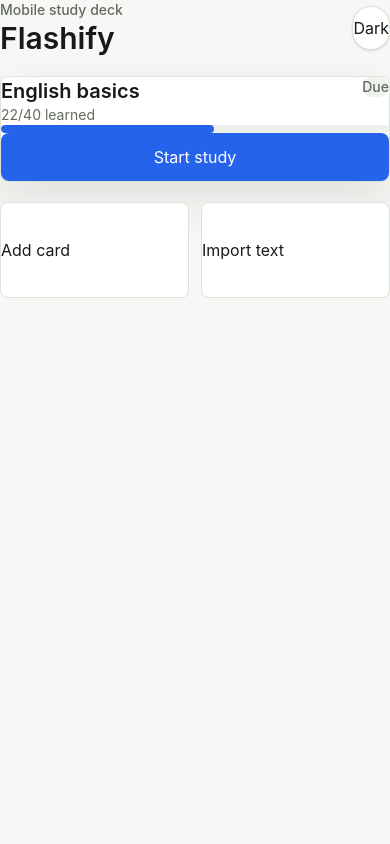
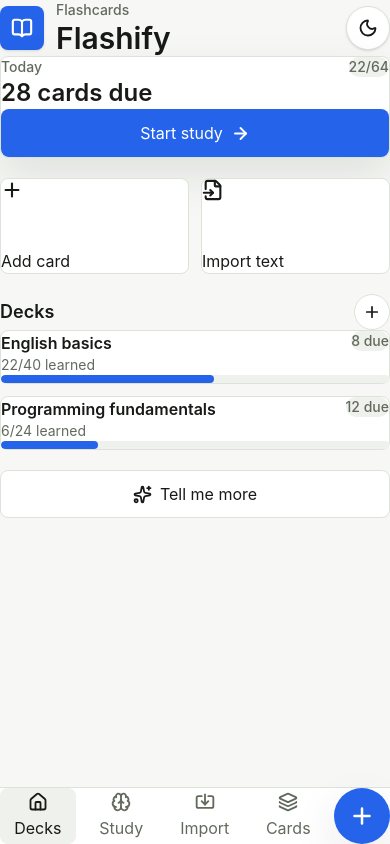
Before and after one commit to TarasKun/flashify, a Next.js app: page / in a window 390 px wide. Built offline with nearby package versions, Linux system fonts and the light colour scheme.

Commit message:
Build mobile app shell

```diff
--- /dev/null
+++ b/app/_components/app-shell.tsx
@@ -0,0 +1,97 @@
+import {
+  BookOpen,
+  Brain,
+  Home,
+  Import,
+  Layers3,
+  Plus,
+} from "lucide-react";
+import type { ReactNode } from "react";
+import { ThemeToggle } from "./theme-toggle";
+
+type AppShellProps = {
+  children: ReactNode;
+};
+
+const navItems = [
+  {
+    label: "Decks",
+    icon: Home,
+    active: true,
+  },
+  {
+    label: "Study",
+    icon: Brain,
+    active: false,
+  },
+  {
+    label: "Import",
+    icon: Import,
+    active: false,
+  },
+  {
+    label: "Cards",
+    icon: Layers3,
+    active: false,
+  },
+];
+
+export function AppShell({ children }: AppShellProps) {
+  return (
+    <main className="min-h-dvh bg-[var(--app-bg)] text-[var(--app-text)]">
+      <div className="mx-auto flex min-h-dvh w-full max-w-md flex-col px-4 pb-[calc(5.75rem+env(safe-area-inset-bottom))] pt-[calc(1rem+env(safe-area-inset-top))]">
+        <header className="flex items-center justify-between gap-3">
+          <div className="flex min-w-0 items-center gap-3">
+            <div className="grid size-11 shrink-0 place-items-center rounded-lg bg-[var(--app-primary)] text-[var(--app-primary-contrast)] shadow-sm">
+              <BookOpen aria-hidden="true" size={22} strokeWidth={2.3} />
+            </div>
+            <div className="min-w-0">
+              <p className="text-sm font-medium text-[var(--app-text-muted)]">
+                Flashcards
+              </p>
+              <h1 className="truncate text-3xl font-semibold tracking-normal">
+                Flashify
+              </h1>
+            </div>
+          </div>
+          <ThemeToggle />
+        </header>
+
+        <div className="mt-6 flex-1">{children}</div>
+      </div>
+
+      <nav className="fixed inset-x-0 bottom-0 z-10 border-t border-[var(--app-border)] bg-[color-mix(in_srgb,var(--app-surface)_92%,transparent)] px-4 pb-[calc(0.75rem+env(safe-area-inset-bottom))] pt-2 backdrop-blur">
+        <div className="mx-auto grid max-w-md grid-cols-[repeat(4,minmax(0,1fr))_3.5rem] items-center gap-2">
+          {navItems.map((item) => {
+            const Icon = item.icon;
+
+            return (
+              <button
+                aria-current={item.active ? "page" : undefined}
+                className={`flex h-14 flex-col items-center justify-center gap-1 rounded-lg text-xs font-medium ${
+                  item.active
+                    ? "bg-[var(--app-surface-muted)] text-[var(--app-text)]"
+                    : "text-[var(--app-text-muted)]"
+                }`}
+                key={item.label}
+                type="button"
+              >
+                <Icon aria-hidden="true" size={20} strokeWidth={2.2} />
+                <span>{item.label}</span>
+              </button>
+            );
+          })}
+
+          <button
+            aria-label="Add"
+            className="grid size-14 place-items-center rounded-full bg-[var(--app-primary)] text-[var(--app-primary-contrast)] shadow-[var(--app-shadow)]"
+            title="Add"
+            type="button"
+          >
+            <Plus aria-hidden="true" size={26} strokeWidth={2.3} />
+          </button>
+        </div>
+      </nav>
+    </main>
+  );
+}
--- /dev/null
+++ b/app/_components/theme-toggle.tsx
@@ -0,0 +1,74 @@
+"use client";
+
+import { Moon, Sun } from "lucide-react";
+import { useEffect, useSyncExternalStore } from "react";
+
+type ThemeMode = "light" | "dark";
+
+const THEME_STORAGE_KEY = "flashify-theme";
+const THEME_CHANGE_EVENT = "flashify-theme-change";
+
+export function ThemeToggle() {
+  const theme = useSyncExternalStore(
+    subscribeToTheme,
+    getThemeSnapshot,
+    getServerThemeSnapshot,
+  );
+
+  useEffect(() => {
+    document.documentElement.dataset.theme = theme;
+  }, [theme]);
+
+  function toggleTheme() {
+    const nextTheme = theme === "dark" ? "light" : "dark";
+
+    document.documentElement.dataset.theme = nextTheme;
+    window.localStorage.setItem(THEME_STORAGE_KEY, nextTheme);
+    window.dispatchEvent(new Event(THEME_CHANGE_EVENT));
+  }
+
+  const Icon = theme === "dark" ? Sun : Moon;
+  const label = theme === "dark" ? "Use light theme" : "Use dark theme";
+
+  return (
+    <button
+      aria-label={label}
+      className="grid size-11 place-items-center rounded-full border border-[var(--app-border)] bg-[var(--app-surface)] text-[var(--app-text)] shadow-sm"
+      onClick={toggleTheme}
+      title={label}
+      type="button"
+    >
+      <Icon aria-hidden="true" size={20} strokeWidth={2.2} />
+    </button>
+  );
+}
+
+function subscribeToTheme(onStoreChange: () => void): () => void {
+  const mediaQuery = window.matchMedia("(prefers-color-scheme: dark)");
+
+  window.addEventListener("storage", onStoreChange);
+  window.addEventListener(THEME_CHANGE_EVENT, onStoreChange);
+  mediaQuery.addEventListener("change", onStoreChange);
+
+  return () => {
+    window.removeEventListener("storage", onStoreChange);
+    window.removeEventListener(THEME_CHANGE_EVENT, onStoreChange);
+    mediaQuery.removeEventListener("change", onStoreChange);
+  };
+}
+
+function getThemeSnapshot(): ThemeMode {
+  const savedTheme = window.localStorage.getItem(THEME_STORAGE_KEY);
+
+  if (savedTheme === "dark" || savedTheme === "light") {
+    return savedTheme;
+  }
+
+  return window.matchMedia("(prefers-color-scheme: dark)").matches
+    ? "dark"
+    : "light";
+}
+
+function getServerThemeSnapshot(): ThemeMode {
+  return "light";
+}
--- a/app/page.tsx
+++ b/app/page.tsx
@@ -1,62 +1,116 @@
+import { ArrowRight, FileInput, Plus, Sparkles } from "lucide-react";
+import { AppShell } from "./_components/app-shell";
+
+const deckCards = [
+  {
+    name: "English basics",
+    progress: "22/40",
+    percentage: "55%",
+    due: "8 due",
+  },
+  {
+    name: "Programming fundamentals",
+    progress: "6/24",
+    percentage: "25%",
+    due: "12 due",
+  },
+];
+
 export default function Home() {
   return (
-    <main className="min-h-dvh bg-[var(--app-bg)] px-4 py-5 text-[var(--app-text)]">
-      <section className="mx-auto flex min-h-[calc(100dvh-2.5rem)] w-full max-w-md flex-col gap-5">
-        <header className="flex items-center justify-between gap-3">
-          <div>
-            <p className="text-sm font-medium text-[var(--app-text-muted)]">
-              Mobile study deck
-            </p>
-            <h1 className="text-3xl font-semibold tracking-normal">Flashify</h1>
-          </div>
-          <button
-            className="h-11 rounded-full border border-[var(--app-border)] bg-[var(--app-surface)] px-4 text-sm font-medium shadow-sm"
-            type="button"
-          >
-            Dark
-          </button>
-        </header>
-
+    <AppShell>
+      <section className="grid gap-5">
         <section className="rounded-lg border border-[var(--app-border)] bg-[var(--app-surface)] p-4 shadow-[var(--app-shadow)]">
           <div className="flex items-start justify-between gap-4">
             <div>
-              <h2 className="text-xl font-semibold">English basics</h2>
-              <p className="mt-1 text-sm text-[var(--app-text-muted)]">
-                22/40 learned
+              <p className="text-sm font-medium text-[var(--app-text-muted)]">
+                Today
               </p>
+              <h2 className="mt-1 text-2xl font-semibold tracking-normal">
+                28 cards due
+              </h2>
             </div>
             <span className="rounded-full bg-[var(--app-surface-muted)] px-3 py-1 text-sm font-medium text-[var(--app-text-muted)]">
-              Due
+              22/64
             </span>
           </div>
 
-          <div className="mt-5 h-2 overflow-hidden rounded-full bg-[var(--app-surface-muted)]">
-            <div className="h-full w-[55%] rounded-full bg-[var(--app-primary)]" />
-          </div>
-
           <button
-            className="mt-5 h-12 w-full rounded-lg bg-[var(--app-primary)] px-4 text-base font-semibold text-[var(--app-primary-contrast)]"
+            className="mt-5 flex h-12 w-full items-center justify-center gap-2 rounded-lg bg-[var(--app-primary)] px-4 text-base font-semibold text-[var(--app-primary-contrast)]"
             type="button"
           >
             Start study
+            <ArrowRight aria-hidden="true" size={19} strokeWidth={2.4} />
           </button>
         </section>
 
         <section className="grid grid-cols-2 gap-3">
           <button
-            className="h-24 rounded-lg border border-[var(--app-border)] bg-[var(--app-surface)] p-4 text-left font-medium"
+            className="flex h-24 flex-col justify-between rounded-lg border border-[var(--app-border)] bg-[var(--app-surface)] p-4 text-left font-medium"
             type="button"
           >
-            Add card
+            <Plus aria-hidden="true" size={22} strokeWidth={2.3} />
+            <span>Add card</span>
           </button>
           <button
-            className="h-24 rounded-lg border border-[var(--app-border)] bg-[var(--app-surface)] p-4 text-left font-medium"
+            className="flex h-24 flex-col justify-between rounded-lg border border-[var(--app-border)] bg-[var(--app-surface)] p-4 text-left font-medium"
             type="button"
           >
-            Import text
+            <FileInput aria-hidden="true" size={22} strokeWidth={2.3} />
+            <span>Import text</span>
           </button>
         </section>
+
+        <section>
+          <div className="mb-3 flex items-center justify-between">
+            <h2 className="text-lg font-semibold">Decks</h2>
+            <button
+              className="grid size-9 place-items-center rounded-full border border-[var(--app-border)] bg-[var(--app-surface)] text-[var(--app-text)]"
+              type="button"
+              aria-label="Create deck"
+              title="Create deck"
+            >
+              <Plus aria-hidden="true" size={18} strokeWidth={2.3} />
+            </button>
+          </div>
+
+          <div className="grid gap-3">
+            {deckCards.map((deck) => (
+              <article
+                className="rounded-lg border border-[var(--app-border)] bg-[var(--app-surface)] p-4"
+                key={deck.name}
+              >
+                <div className="flex items-start justify-between gap-4">
+                  <div>
+                    <h3 className="text-base font-semibold">{deck.name}</h3>
+                    <p className="mt-1 text-sm text-[var(--app-text-muted)]">
+                      {deck.progress} learned
+                    </p>
+                  </div>
+                  <span className="rounded-full bg-[var(--app-surface-muted)] px-3 py-1 text-sm font-medium text-[var(--app-text-muted)]">
+                    {deck.due}
+                  </span>
+                </div>
+
+                <div className="mt-4 h-2 overflow-hidden rounded-full bg-[var(--app-surface-muted)]">
+                  <div
+                    className="h-full rounded-full bg-[var(--app-primary)]"
+                    style={{ width: deck.percentage }}
+                  />
+                </div>
+              </article>
+            ))}
+          </div>
+        </section>
+
+        <button
+          className="flex h-12 items-center justify-center gap-2 rounded-lg border border-[var(--app-border)] bg-[var(--app-surface)] px-4 font-semibold text-[var(--app-text)]"
+          type="button"
+        >
+          <Sparkles aria-hidden="true" size={19} strokeWidth={2.3} />
+          Tell me more
+        </button>
       </section>
-    </main>
+    </AppShell>
   );
 }
--- a/package.json
+++ b/package.json
@@ -11,6 +11,7 @@
   },
   "dependencies": {
     "@tailwindcss/postcss": "^4.3.2",
+    "lucide-react": "^1.23.0",
     "next": "16.2.10",
     "postcss": "^8.5.16",
     "react": "19.2.4",
```
Also changed, not shown: 1 other file (tests, documents, lock files or other folders).
